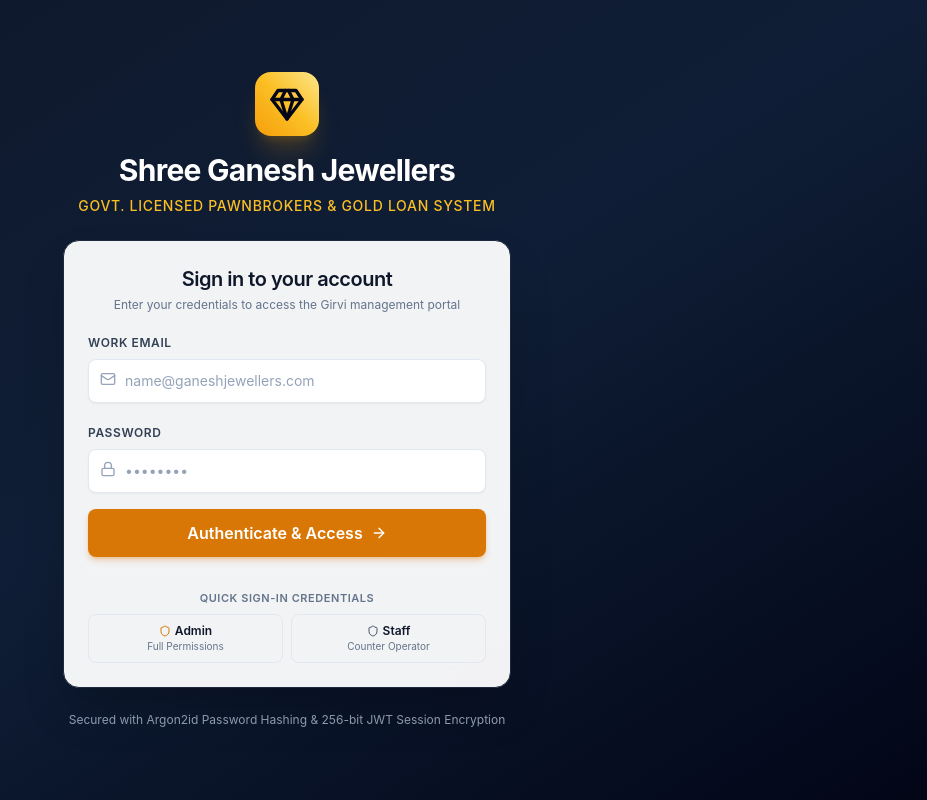
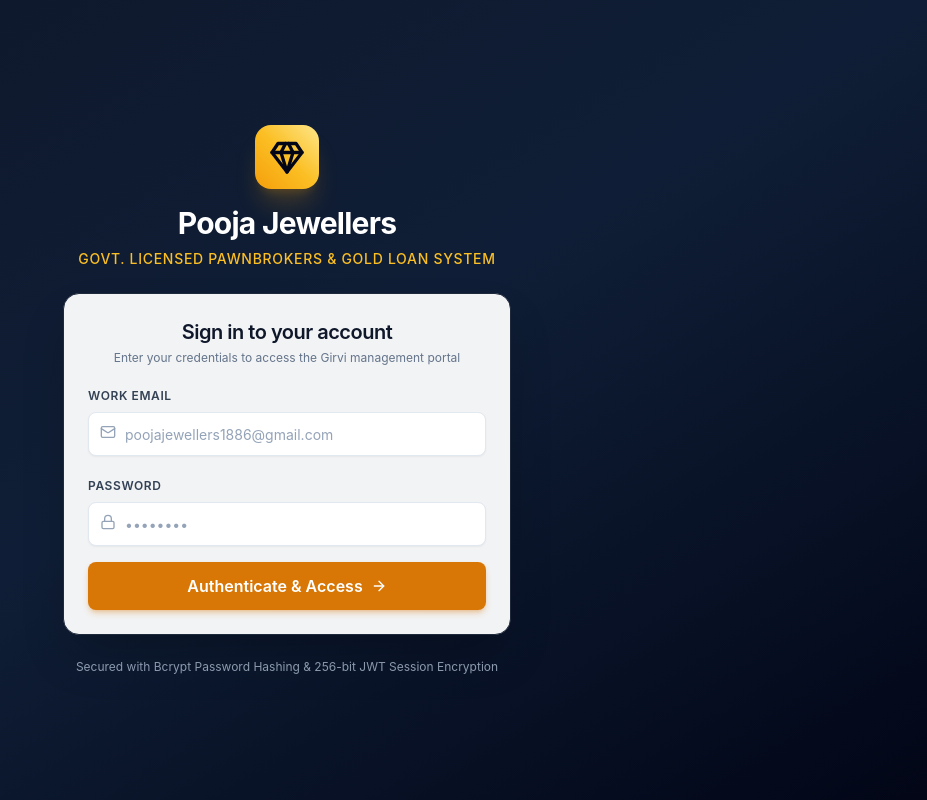
Before and after one commit to poojajewellers1996-dev/mortage, a Next.js app in the folder frontend/: page /login in a window 1280 px wide. Shown: the whole page, without its empty margins (353-1280 px from the left). Built offline with nearby package versions, Linux system fonts and the light colour scheme; no server answers.

Commit message:
feat: update credentials to Pooja Jewellers and clean up login page

```diff
--- a/frontend/src/app/dashboard/girvi/[id]/receipt/page.tsx
+++ b/frontend/src/app/dashboard/girvi/[id]/receipt/page.tsx
@@ -168,7 +168,7 @@ export default function GirviReceiptPage() {
               </div>
               <div>
                 <h1 className="text-xl sm:text-2xl font-black uppercase tracking-tight text-slate-950 leading-tight">
-                  {business?.businessName || "Shree Ganesh Jewellers & Bankers"}
+                  {business?.businessName || "Pooja Jewellers"}
                 </h1>
                 <p className="text-xs font-semibold text-amber-700 tracking-wider uppercase">
                   {business?.tagline || "Govt. Approved Pawn Brokers & Gold Loan Specialist"}
@@ -360,7 +360,7 @@ export default function GirviReceiptPage() {
 
           <div className="text-center space-y-10">
             <div className="h-10 flex items-center justify-center">
-              <span className="text-[10px] text-slate-400 italic">For Shree Ganesh Jewellers & Bankers</span>
+              <span className="text-[10px] text-slate-400 italic">For Pooja Jewellers</span>
             </div>
             <div className="border-t border-slate-400 pt-1">
               <p className="font-bold text-slate-900">{business?.ownerName || "Authorized Signatory"}</p>
--- a/frontend/src/app/layout.tsx
+++ b/frontend/src/app/layout.tsx
@@ -4,7 +4,7 @@ import { AuthProvider } from "@/lib/auth-context";
 import { Toaster } from "sonner";
 
 export const metadata: Metadata = {
-  title: "Girvi Management System | Shree Ganesh Jewellers & Bankers",
+  title: "Girvi Management System | Pooja Jewellers",
   description: "Enterprise Jewellery Pawn and Gold Loan Management System",
 };
 
--- a/frontend/src/app/login/page.tsx
+++ b/frontend/src/app/login/page.tsx
@@ -41,17 +41,6 @@ export default function LoginPage() {
     }
   };
 
-  const fillCredentials = (role: "admin" | "staff") => {
-    if (role === "admin") {
-      setEmail("admin@ganeshjewellers.com");
-      setPassword("Admin@123456");
-    } else {
-      setEmail("staff@ganeshjewellers.com");
-      setPassword("Staff@123456");
-    }
-    setErrorMessage("");
-  };
-
   return (
     <div className="min-h-screen w-full flex items-center justify-center bg-gradient-to-br from-slate-900 via-[#0F1E36] to-slate-950 p-4 sm:p-6">
       <div className="w-full max-w-md space-y-6">
@@ -61,7 +50,7 @@ export default function LoginPage() {
             <Gem className="h-9 w-9 stroke-[2.2]" />
           </div>
           <h1 className="text-2xl sm:text-3xl font-bold tracking-tight text-white">
-            Shree Ganesh Jewellers
+            Pooja Jewellers
           </h1>
           <p className="text-xs sm:text-sm text-amber-400 font-medium tracking-wider uppercase">
             Govt. Licensed Pawnbrokers & Gold Loan System
@@ -93,7 +82,7 @@ export default function LoginPage() {
                   <Input
                     id="email"
                     type="email"
-                    placeholder="name@ganeshjewellers.com"
+                    placeholder="poojajewellers1886@gmail.com"
                     value={email}
                     onChange={(e) => setEmail(e.target.value)}
                     required
@@ -135,44 +124,12 @@ export default function LoginPage() {
                 )}
               </Button>
             </form>
-
-            {/* Quick Demo Credentials */}
-            <div className="pt-4 border-t border-slate-100">
-              <p className="text-[11px] font-semibold text-slate-500 uppercase tracking-wider text-center mb-2">
-                Quick Sign-In Credentials
-              </p>
-              <div className="grid grid-cols-2 gap-2">
-                <button
-                  type="button"
-                  onClick={() => fillCredentials("admin")}
-                  className="flex flex-col items-center justify-center p-2 rounded-lg border border-slate-200 hover:border-amber-400 hover:bg-amber-50/50 transition-colors text-left cursor-pointer"
-                >
-                  <div className="flex items-center gap-1 text-xs font-semibold text-slate-900">
-                    <Shield className="h-3 w-3 text-amber-600" />
-                    <span>Admin</span>
-                  </div>
-                  <span className="text-[10px] text-slate-500">Full Permissions</span>
-                </button>
-
-                <button
-                  type="button"
-                  onClick={() => fillCredentials("staff")}
-                  className="flex flex-col items-center justify-center p-2 rounded-lg border border-slate-200 hover:border-slate-400 hover:bg-slate-50 transition-colors text-left cursor-pointer"
-                >
-                  <div className="flex items-center gap-1 text-xs font-semibold text-slate-900">
-                    <Shield className="h-3 w-3 text-slate-600" />
-                    <span>Staff</span>
-                  </div>
-                  <span className="text-[10px] text-slate-500">Counter Operator</span>
-                </button>
-              </div>
-            </div>
           </CardContent>
         </Card>
 
         {/* Footer info */}
         <p className="text-center text-xs text-slate-400">
-          Secured with Argon2id Password Hashing & 256-bit JWT Session Encryption
+          Secured with Bcrypt Password Hashing & 256-bit JWT Session Encryption
         </p>
       </div>
     </div>
--- a/frontend/src/app/page.tsx
+++ b/frontend/src/app/page.tsx
@@ -22,7 +22,7 @@ export default function HomePage() {
     <div className="flex h-screen w-full items-center justify-center bg-slate-50">
       <div className="flex flex-col items-center space-y-4">
         <div className="h-10 w-10 animate-spin rounded-full border-4 border-amber-600 border-t-transparent" />
-        <p className="text-sm font-medium text-slate-600">Loading Shree Ganesh Girvi System...</p>
+        <p className="text-sm font-medium text-slate-600">Loading Pooja Jewellers Girvi System...</p>
       </div>
     </div>
   );
--- a/frontend/src/components/layout/Header.tsx
+++ b/frontend/src/components/layout/Header.tsx
@@ -47,7 +47,7 @@ export function Header({ onMenuToggle }: HeaderProps) {
             Girvi Management System
           </h1>
           <span className="text-xs text-slate-500 hidden sm:inline">
-            Shree Ganesh Jewellers & Bankers • Computerized Gold Loan Vault
+            Pooja Jewellers • Computerized Gold Loan Vault
           </span>
         </div>
       </div>
--- a/frontend/src/components/layout/MobileNav.tsx
+++ b/frontend/src/components/layout/MobileNav.tsx
@@ -54,7 +54,7 @@ export function MobileNav({ isOpen, onClose }: MobileNavProps) {
                 <Gem className="h-5 w-5" />
               </div>
               <div>
-                <div className="text-sm font-bold text-white">Shree Ganesh</div>
+                <div className="text-sm font-bold text-white">Pooja Jewellers</div>
                 <div className="text-[10px] text-amber-400 uppercase tracking-wider font-semibold">
                   Girvi Management
                 </div>
--- a/frontend/src/components/layout/Sidebar.tsx
+++ b/frontend/src/components/layout/Sidebar.tsx
@@ -38,7 +38,7 @@ export function Sidebar() {
         </div>
         <div className="flex flex-col">
           <span className="text-base font-bold tracking-tight text-white leading-tight">
-            Shree Ganesh
+            Pooja Jewellers
           </span>
           <span className="text-xs font-medium text-amber-400 tracking-wider uppercase">
             Girvi Management
```
Also changed, not shown: 1 other file (tests, documents, lock files or other folders).
